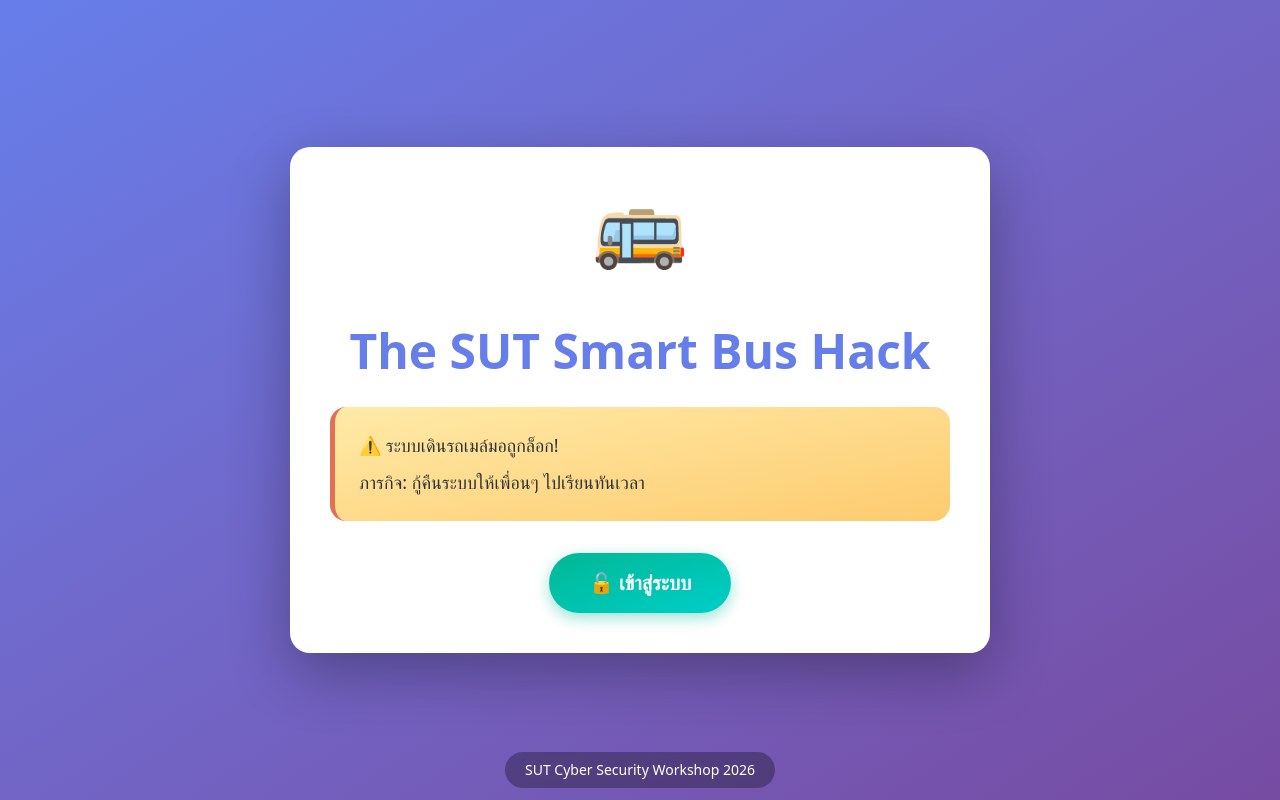
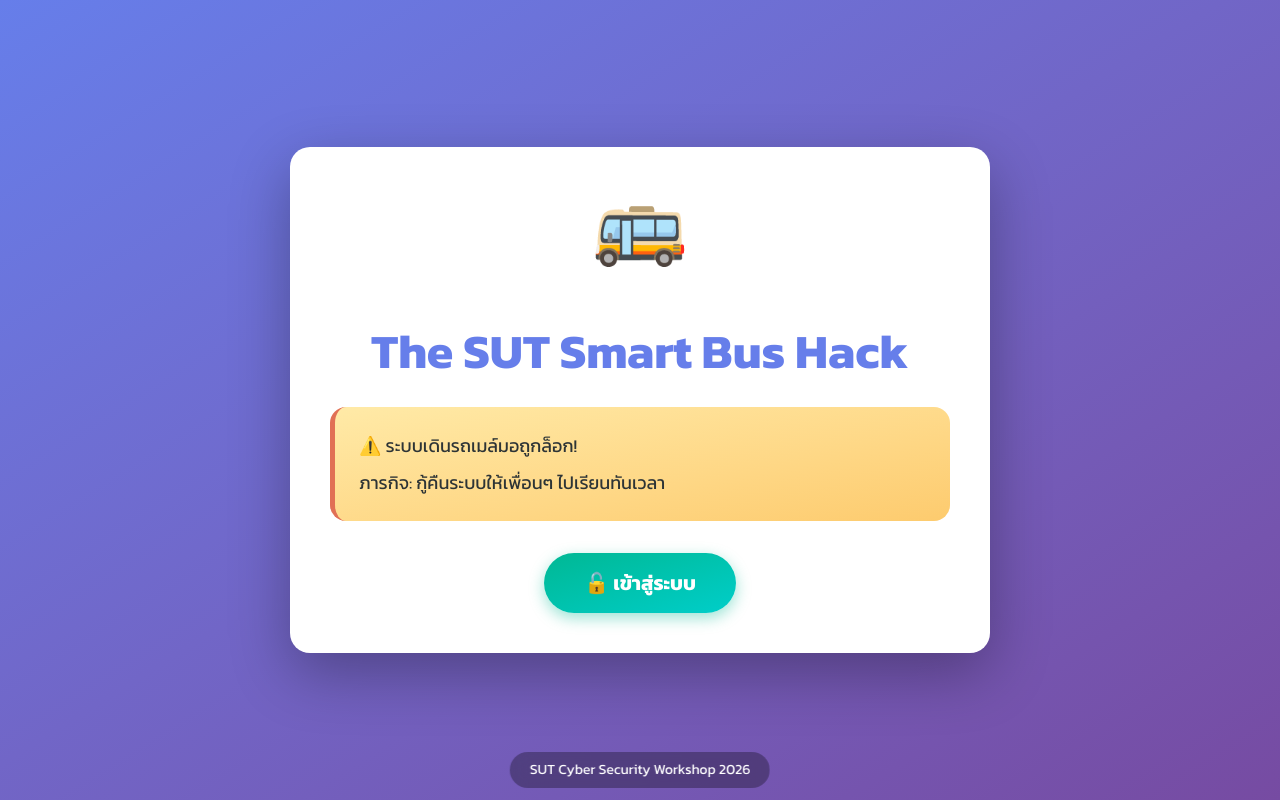
Before and after one commit to SARAYUT1142/ProjectCyber, a React (Vite) app in the folder frontend/: page / in a window 1280 px wide. Built offline with nearby package versions, Linux system fonts and the light colour scheme.

Commit message:
edit font

```diff
--- a/frontend/src/App.css
+++ b/frontend/src/App.css
@@ -1,4 +1,6 @@
+@import url('https://fonts.googleapis.com/css2?family=Kanit:ital,wght@0,100;0,200;0,300;0,400;0,500;0,600;0,700;0,800;0,900;1,100;1,200;1,300;1,400;1,500;1,600;1,700;1,800;1,900&display=swap');
 @import "tailwindcss";
+
 
 @theme {
   --animate-bounce-slow: bounce 2s infinite;
@@ -22,3 +24,7 @@
   0% { transform: translateX(-50%) translateY(0) rotate(0deg); opacity: 1; }
   100% { transform: translateX(-50%) translateY(200px) rotate(360deg); opacity: 0; }
 }
+
+*{
+  font-family: "Kanit", sans-serif;
+}
```
Also changed, not shown: 1 other file (tests, documents, lock files or other folders).
